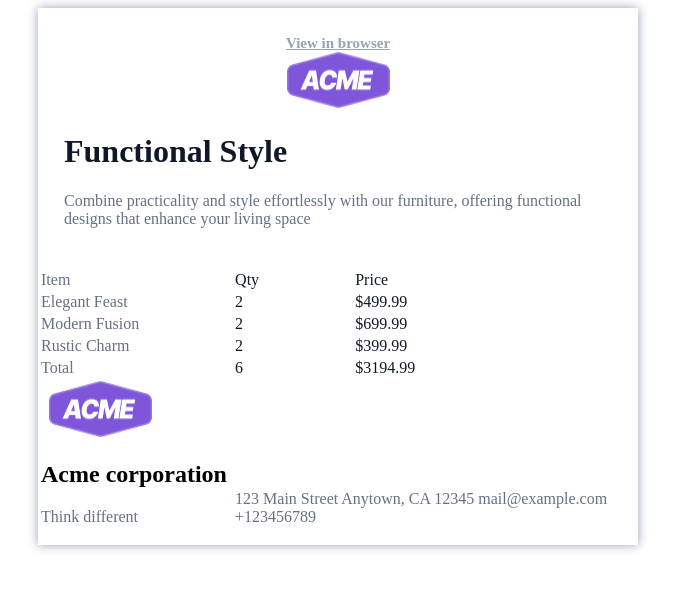
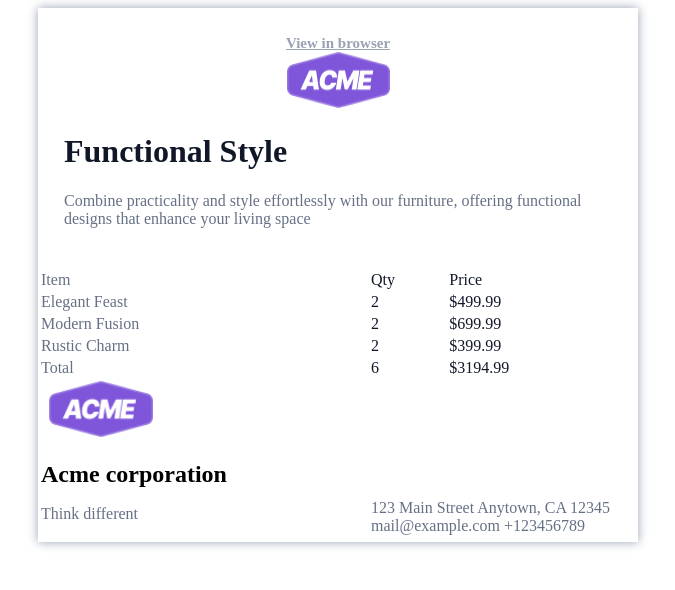
Before and after one commit to boltyukov/GREENSHOP, a plain HTML site: page index.html in a window 1280 px wide. Shown: the whole page, without its empty margins (302-977 px from the left). Drawn offline with Linux system fonts and the light colour scheme.

Commit message:
fixed tbody tfoot

```diff
--- a/index.html
+++ b/index.html
@@ -29,42 +29,42 @@
           </tr>
         </thead>
         <tbody>
-          <tr>
-            <td style="color: #667085">Item</td>
-            <td style="color: #101828">Qty</td>
-            <td style="color: #101828">Price</td>
+          <tr style="border-bottom: 1px solid#E0E0E0">
+            <td style="color: #667085; width: 376px">Item</td>
+            <td style="color: #101828; width: 50px">Qty</td>
+            <td style="color: #101828; width: 126px">Price</td>
           </tr>
-          <tr>
-            <td style="color: #667085">Elegant Feast</td>
-            <td style="color: #101828">2</td>
-            <td style="color: #101828">$499.99</td>
+          <tr style="border-bottom: 1px solid#E0E0E0">
+            <td style="color: #667085; width: 376px">Elegant Feast</td>
+            <td style="color: #101828; width: 50px">2</td>
+            <td style="color: #101828; width: 126px">$499.99</td>
           </tr>
-          <tr>
-            <td style="color: #667085">Modern Fusion</td>
-            <td style="color: #101828">2</td>
-            <td style="color: #101828">$699.99</td>
+          <tr style="border-bottom: 1px solid#E0E0E0">
+            <td style="color: #667085; width: 376px">Modern Fusion</td>
+            <td style="color: #101828; width: 50px">2</td>
+            <td style="color: #101828; width: 126px">$699.99</td>
           </tr>
-          <tr>
-            <td style="color: #667085">Rustic Charm</td>
-            <td style="color: #101828">2</td>
-            <td style="color: #101828">$399.99</td>
+          <tr style="border-bottom: 1px solid#E0E0E0">
+            <td style="color: #667085; width: 376px">Rustic Charm</td>
+            <td style="color: #101828; width: 50px">2</td>
+            <td style="color: #101828; width: 126px">$399.99</td>
           </tr>
-          <tr>
-            <td style="color: #667085">Total</td>
-            <td style="color: #101828">6</td>
-            <td style="color: #101828">$3194.99</td>
+          <tr style="border-bottom: 1px solid#E0E0E0">
+            <td style="color: #667085; width: 376px">Total</td>
+            <td style="color: #101828; width: 50px">6</td>
+            <td style="color: #101828; width: 126px">$3194.99</td>
           </tr>
         </tbody>
         <tfoot>
           <tr>
             <td>
-              <img src="image/logo.png" alt="ACME " width="119" height="56" />
-              <h2>Acme corporation</h2>
+              <img src="image/logo.png" alt="ACME " width="120" height="56" />
+              <h2 style="width: 264px; height: 24px">Acme corporation</h2>
               <p style="color: #667085">Think different</p>
             </td>
 
-            <td style="vertical-align: bottom" colspan="2">
-              <p style="color: #667085">
+            <td style="vertical-align: bottom" colspan="2;width:264;height:24;">
+              <p style="color: #667085; width: 264px; height: 24px">
                 123 Main Street Anytown, CA 12345 mail@example.com +123456789
               </p>
             </td>
```
